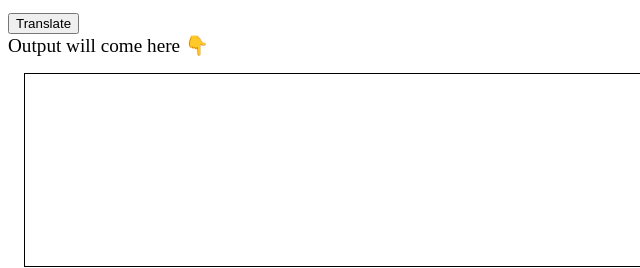
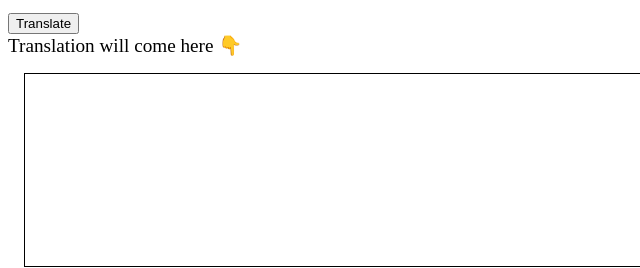
Before and after one commit to jagtapbhavesh/banana-speak, a plain HTML site: page index.html in a window 1280 px wide. Shown: the part 277-545 px from the top of the page, 0-640 px from the left. Drawn offline with Linux system fonts and the light colour scheme.

Commit message:
done html work

```diff
--- a/index.html
+++ b/index.html
@@ -35,8 +35,8 @@
     <button id="btn-translate"> Translate </button>
 
 
-    <div style="font-size: larger;"> Output will come here 👇 </div>
-    <div id="output"> </div>
+    <div style="font-size: larger;"> Translation will come here 👇 </div>
+    <div id="output"></div>
     <script src="app.js" type="text/javascript"></script>
 </body>
 
```
